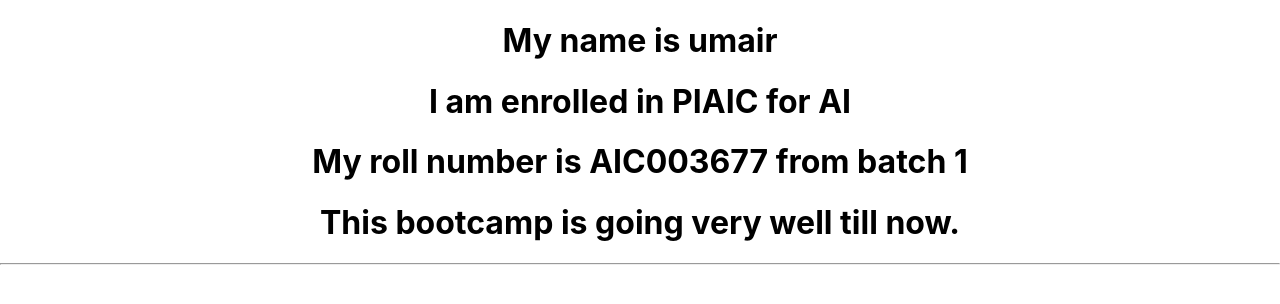
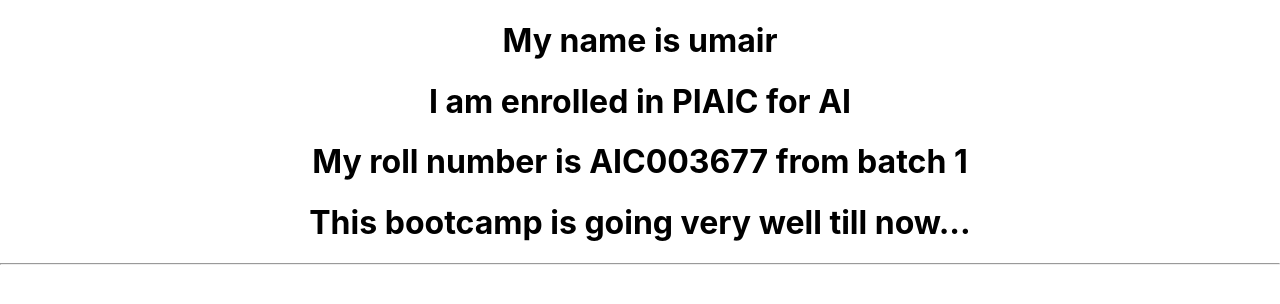
Before and after one commit to umairiqbal78/assignment-3-bootcamp, a React (Create React App) app: page / in a window 1280 px wide. Shown: the top 304 px of the page. Built offline with nearby package versions, Linux system fonts and the light colour scheme.

Commit message:
Update intro.js

```diff
--- a/src/intro.js
+++ b/src/intro.js
@@ -6,7 +6,7 @@
             <h1>My name is {prop.name}</h1>
             <h1>I am enrolled in {prop.institute} for {prop.course}</h1>
             <h1>My roll number is {prop.roll_num} from batch {prop.batch}</h1>
-            <h1>This bootcamp is going very well till now.</h1>
+            <h1>This bootcamp is going very well till now...</h1>
             <hr />
 
         </div>
```
